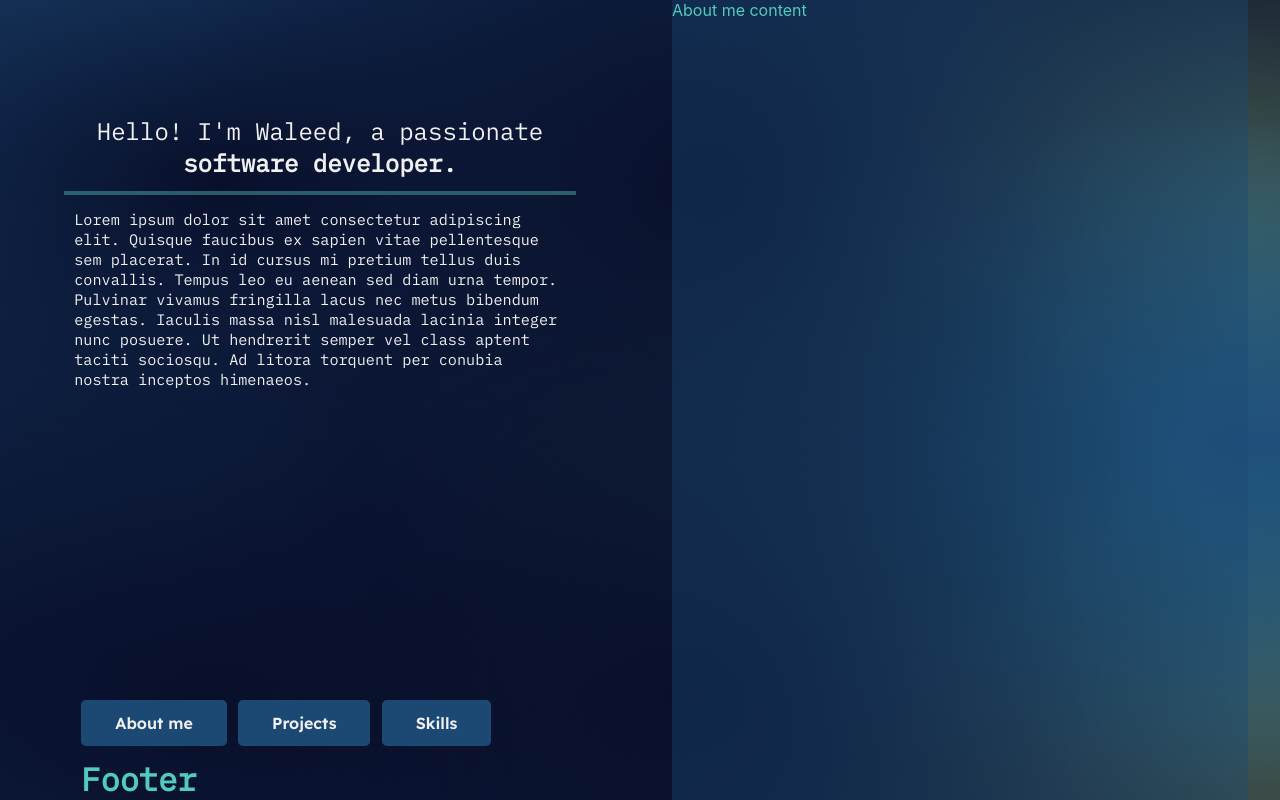
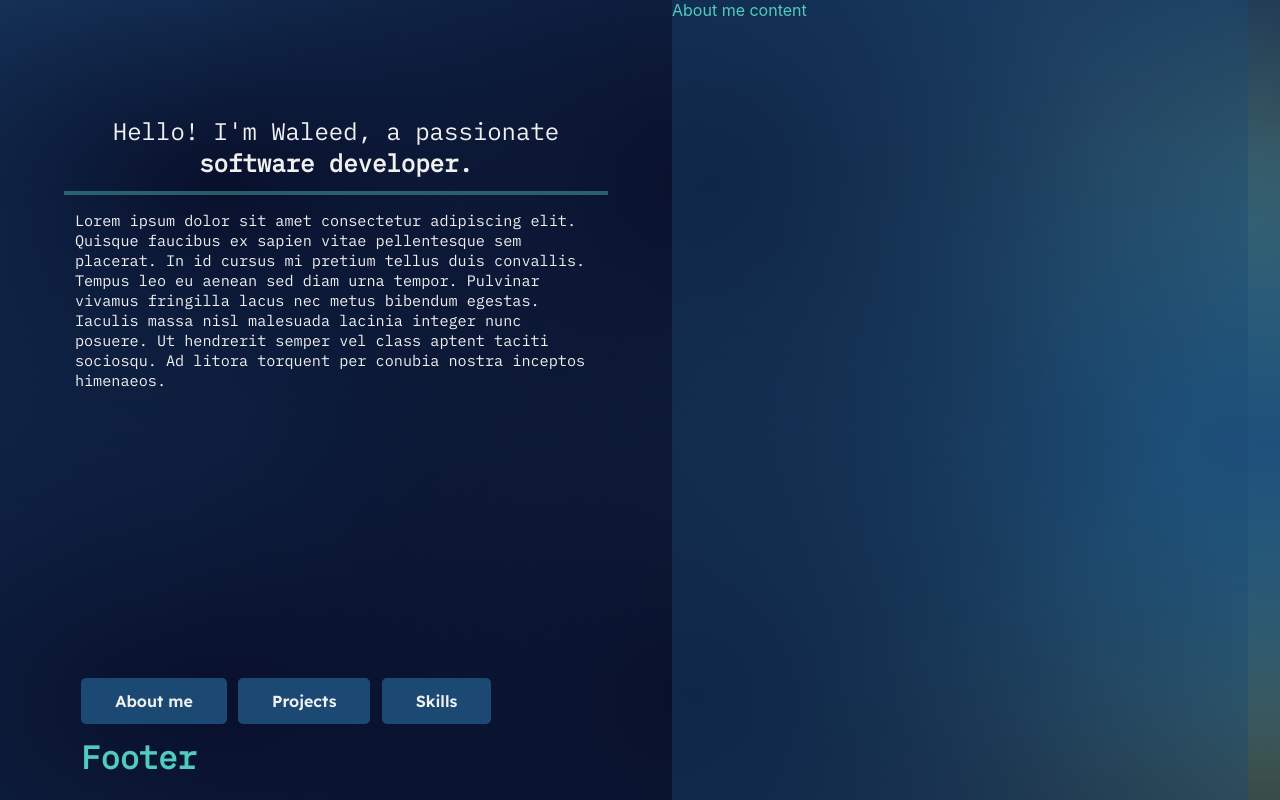
Before and after one commit to Torutu/portfolio, a React (Create React App) app: page / in a window 1280 px wide. Built offline with nearby package versions, Linux system fonts and the light colour scheme.

Commit message:
style navigation and inner left side

```diff
--- a/src/styles/app.css
+++ b/src/styles/app.css
@@ -25,7 +25,7 @@
     radial-gradient(at 2% 96%, hsla(207,60%,30%,0.44) 0px, transparent 50%),
     radial-gradient(at 86% 48%, hsla(208,61%,30%,1) 0px, transparent 50%),
     radial-gradient(at 82% 49%, hsla(188,39%,36%,1) 0px, transparent 50%),
-    radial-gradient(at 4% 2%, hsla(207,63%,51%,0.77) 0px, transparent 50%),
+    radial-gradient(at 4% 2%, hsla(207,63%,51%,0.77) 0px, transparent 80%),
     radial-gradient(at 85% 54%, hsla(197,18%,21%,1) 0px, transparent 50%),
     radial-gradient(at 86% 68%, hsla(122,12%,41%,1) 0px, transparent 50%),
     radial-gradient(at 79% 34%, hsla(122,13%,41%,1) 0px, transparent 50%);
--- a/src/styles/content.css
+++ b/src/styles/content.css
@@ -152,7 +152,7 @@
 
 .leftSide__inner{
  /* background-color: var(--secondary-dark-color-fade); */
- width:80%;
+ width:85%;
  height:70%;
  max-height: 70%;
  margin-left: 10%;
--- a/src/styles/index.css
+++ b/src/styles/index.css
@@ -21,7 +21,7 @@ code {
 display: grid;
 max-height: 100%;
 grid-template-columns: repeat(2, 1fr);
-grid-template-rows: 1fr 0.1fr;
+grid-template-rows: 1fr 0.2fr;
 overflow:hidden;
 }
 
```
